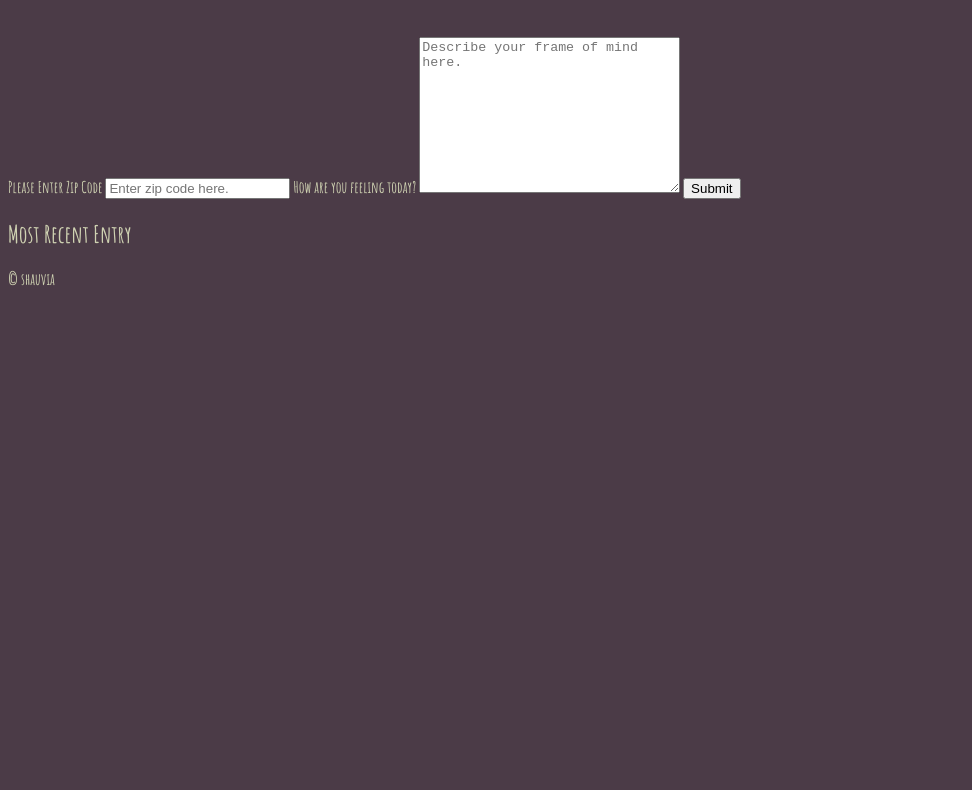
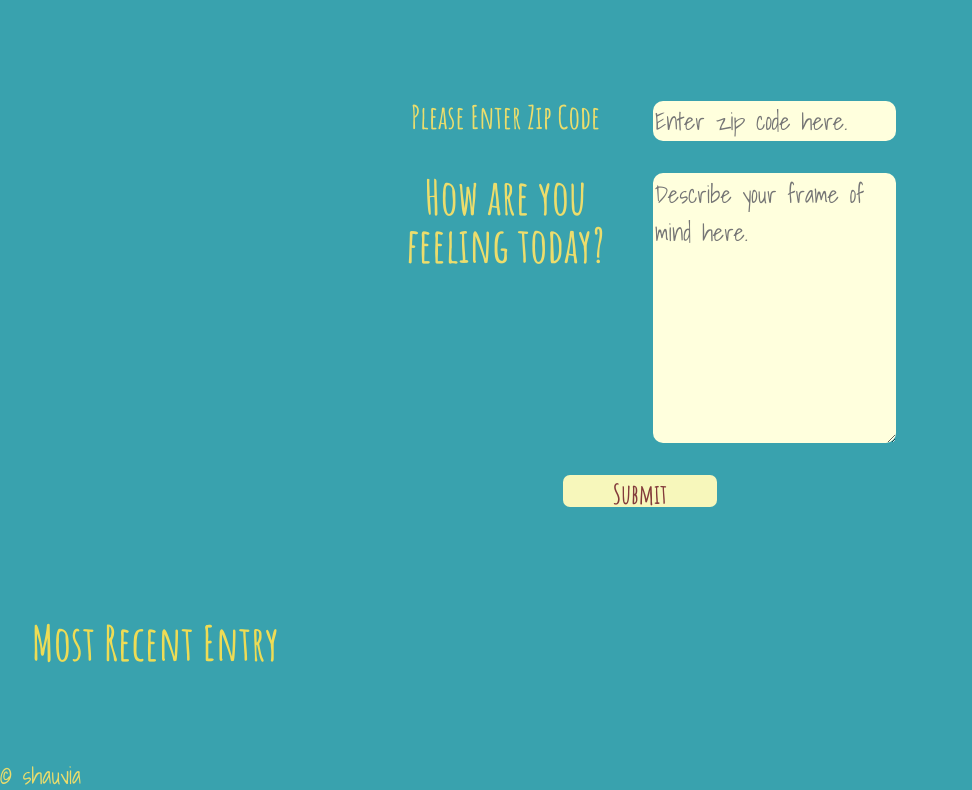
Before and after one commit to shauvia/weatherJournal, a plain HTML site: page index.html in a window 1280 px wide. Shown: the part 171-961 px from the top of the page, without its empty margins (0-972 px from the left). Before the commit the page ends 800 px from the top, so only its background shows below. Drawn offline with Linux system fonts and the light colour scheme; no server answers; a web font is replaced by a local one.

Commit message:
html, css finished

```diff
--- /dev/null
+++ b/css/reset.css
@@ -0,0 +1,48 @@
+/* http://meyerweb.com/eric/tools/css/reset/
+   v2.0 | 20110126
+   License: none (public domain)
+*/
+
+html, body, div, span, applet, object, iframe,
+h1, h2, h3, h4, h5, h6, p, blockquote, pre,
+a, abbr, acronym, address, big, cite, code,
+del, dfn, em, img, ins, kbd, q, s, samp,
+small, strike, strong, sub, sup, tt, var,
+b, u, i, center,
+dl, dt, dd, ol, ul, li,
+fieldset, form, label, legend,
+table, caption, tbody, tfoot, thead, tr, th, td,
+article, aside, canvas, details, embed,
+figure, figcaption, footer, header, hgroup,
+menu, nav, output, ruby, section, summary,
+time, mark, audio, video {
+	margin: 0;
+	padding: 0;
+	border: 0;
+	font-size: 100%;
+	font: inherit;
+	vertical-align: baseline;
+}
+/* HTML5 display-role reset for older browsers */
+article, aside, details, figcaption, figure,
+footer, header, hgroup, menu, nav, section {
+	display: block;
+}
+body {
+	line-height: 1;
+}
+ol, ul {
+	list-style: none;
+}
+blockquote, q {
+	quotes: none;
+}
+blockquote:before, blockquote:after,
+q:before, q:after {
+	content: '';
+	content: none;
+}
+table {
+	border-collapse: collapse;
+	border-spacing: 0;
+}
--- a/css/style.css
+++ b/css/style.css
@@ -1,14 +1,140 @@
 body {
-  color: rgb(207 210 178);
-  background-color: rgb(75, 59, 71);
-  font-family: 'Amatic SC', cursive;
-
-  /* font-family: 'Rock Salt', cursive; */
+  background-color: rgb(57, 162, 174);
+  color: rgb(236, 221, 108);
+  font-family: 'Shadows Into Light', cursive;
 
   /* font-family: 'Dawning of a New Day', cursive; */
 }
 
 h1 {
-  font-size: 5em;
+  font-size: 6em;
   text-align: center;
+  color: rgb(238, 220, 85);
+  font-family: 'Amatic SC', cursive;
 }
+h2{
+  font-size: 3em;
+  color: rgb(238, 220, 85);
+  font-family: 'Amatic SC', cursive;
+}
+
+.form {
+  display: grid;
+  grid-template-columns: 1fr 1fr;
+  grid-template-rows: repeat(3, auto);
+  column-gap: 5%;
+  grid-template-areas:
+    'zipLab input'
+    'labelPl feelArea'
+    'butSub butSub';
+  width: 40%;
+  margin: 10em auto 0 auto;
+}
+
+#zipLabel {
+  grid-area: zipLab;
+  font-family: 'Amatic SC', cursive;
+  text-align: center;
+  margin-top: 2vh;
+  font-size: 2em;
+}
+
+#zip {
+  grid-area: input;
+  font-family: 'Shadows Into Light', cursive;
+  color: rgb(131, 58, 58);
+  font-size: 1.5em;
+  margin-top: 2vh;
+  background-color: rgb(255, 255, 221);
+  border-radius: 10px;
+  border-style: none;
+}
+
+#feelLabel {
+  grid-area: labelPl;
+  font-family: 'Amatic SC', cursive;
+  text-align: center;
+  margin-top: 4vh;
+  font-size: 3em;
+}
+
+#feelings {
+  grid-area: feelArea;
+  color: rgb(131, 58, 58);
+  font-family: 'Shadows Into Light', cursive;
+  font-size: 1.5em;
+  background-color: rgb(255, 255, 221);
+  margin-top: 4vh;
+  border-radius: 10px;
+  border-style: none;
+}
+
+#generate {
+  grid-area: butSub;
+  color: rgb(131, 58, 58);
+  font-family: 'Amatic SC', cursive;
+  font-size: 1.7em;
+  background-color: rgb(247, 247, 187);
+  margin-top: 4vh;
+  border: none;
+  cursor: pointer;
+  width: 30%;
+  height: 4vh;
+  justify-self: center;
+  border-radius: 7px;
+}
+
+#entryHolder {
+  display: grid;
+  grid-template-columns: 4em 3em auto;
+  grid-template-rows: repeat(2, auto);
+  column-gap: 3%;
+  grid-template-areas:
+    'header header header'
+    'day temperatur uInput';
+  margin: 7em 2em 0 2em;
+}
+
+h2 {
+  grid-area: header;
+}
+
+#date {
+  grid-area: day;
+  margin-top: 1.5em;
+  font-size: 2em;
+  font-family: 'Amatic SC', cursive;
+}
+
+#temp {
+  grid-area: temperatur;
+  margin-top: 1.5em;
+  font-size: 2em;
+  font-family: 'Amatic SC', cursive;
+}
+
+#content {
+  grid-area: uInput;
+  margin-top: 1.5em;
+  font-size: 2em;
+}
+
+footer {
+  font-size: 1.5em;
+  margin-top: 2em;
+}
+
+
+
+
+/* Colors:
+USAFA Blue rgb(38, 84, 124);
+Languid Lavender rgb(229, 212, 237); nie na tło
+Cadet Blue: rgb(57, 162, 174) nie na tło
+Flax rgb(227, 216, 126);
+Ruby Red rgb(164, 22, 35)
+
+
+Zestaw 7:
+background-color: Cadet Blue rgb(57, 162, 174);
+color: Flax rgb(227, 216, 126); */
--- a/index.html
+++ b/index.html
@@ -2,22 +2,25 @@
 <html>
   <head>
     <meta charset="utf-8">
+    <link rel='stylesheet' href='css/reset.css'>
     <link rel="stylesheet" href="css/style.css">
     <link href="https://fonts.googleapis.com/css2?family=Amatic+SC:wght@700&display=swap" rel="stylesheet">
-    <link href="https://fonts.googleapis.com/css2?family=Rock+Salt&display=swap" rel="stylesheet">
-    <link href="https://fonts.googleapis.com/css2?family=Dawning+of+a+New+Day&display=swap" rel="stylesheet">
+    <!-- <link href="https://fonts.googleapis.com/css2?family=Rock+Salt&display=swap" rel="stylesheet">
+    <link href="https://fonts.googleapis.com/css2?family=Dawning+of+a+New+Day&display=swap" rel="stylesheet"> -->
+    <link href="https://fonts.googleapis.com/css2?family=Syne+Mono&display=swap" rel="stylesheet">
+    <link href="https://fonts.googleapis.com/css2?family=Calligraffitti&family=Shadows+Into+Light&family=Syne+Mono&display=swap" rel="stylesheet">
     <title>Weather Journal App</title>
   </head>
   <body>
     <header>
       <h1>Weather Journal App</h1>
     </header>
-    <form>
-      <label for="zip">Please Enter Zip Code</label>
+    <form class="form">
+      <label for="zip" id="zipLabel" >Please Enter Zip Code</label>
       <input type="text" id="zip" name="zip" placeholder="Enter zip code here.">
-      <label for="feelings">How are you feeling today?</label>
-      <textarea id="feelings" placeholder="Describe your frame of mind here." rows="10" cols="30"></textarea>
-      <button id="generate" type="submit">Submit</button>
+      <label for="feelings" id="feelLabel">How are you feeling today?</label>
+      <textarea id="feelings" placeholder="Describe your frame of mind here." rows="7" cols="25"></textarea>
+      <button id="generate" type="button">Submit</button>
     </form>
     <section id="entryHolder">
       <h2>Most Recent Entry</h2>
@@ -28,6 +31,7 @@
     <footer>
       <p>&copy; shauvia</p>
     </footer>
+    <script src="js/app.js"></script>
 
   </body>
 </html>
--- /dev/null
+++ b/js/app.js
@@ -0,0 +1,88 @@
+
+async function postInput(url = '', input = {}){
+  let response = await fetch(url, {method: "POST", headers: {
+    'Content-type': 'application/json',
+  },
+  body: JSON.stringify(input),
+});
+  console.log("Fetch returned: ", response);
+  let NewRes = await response.text();
+  console.log('NewRes: ', NewRes);
+}
+
+
+let baseURL = 'https://api.openweathermap.org/data/2.5/weather?zip=';
+let apiKey = '&appid=5289d2618fbe314688d67b5f54a15e24';
+
+
+// api.openweathermap.org/data/2.5/weather?zip={zip code},{country code}&appid={API key}
+
+async function getData(baseURL, zip, apiKey){
+  console.log('adress:', baseURL+zip+apiKey )
+  let response = await fetch(baseURL+zip+apiKey);
+  let data = await response.json();
+  console.log('data:', data);
+  return data;
+}
+
+let today = new Date();
+
+let dayDate = (today.getMonth()+1)+'/'+today.getDate()+'/'+today.getFullYear();  // from https://phoenixnap.com/kb/how-to-get-the-current-date-and-time-javascript
+
+console.log(dayDate);
+
+async function postData(url = '', input){
+  let response = await fetch(url, {method: "POST", headers: {
+    'Content-type': 'application/json',
+  },
+  body: JSON.stringify(input),
+});
+  console.log("Fetch zwrócony: ", response);
+  let NewRes = await response.text();
+  console.log('NewRes: ', NewRes);
+}
+
+async function getAllData(url = '') {
+  let response = await fetch(url, { method: 'GET' }); // domyslnie zapytanie GET
+  console.log("Fetch returned:", response);
+  let content = await response.json(); // dobranie sie do tresci jest asynchroniczne, trzeba czekac
+  console.log('content', content);
+  return content;
+}
+
+function kelvinToFahrenheit(temp){
+  let fahrTemp = Math.round((temp - 273.15) * 9/5 + 32);
+  return fahrTemp;
+}
+
+
+function displayAllData(data){
+  let Ftemp = kelvinToFahrenheit(data.temp);
+  let date = document.getElementById('date').textContent = data.date;
+  let temp = document.getElementById('temp').textContent = Ftemp + " " + 'F';
+  let content = document.getElementById('content').textContent = data.userResponse;
+  console.log(1);
+}
+
+
+
+
+let weatherInfo;
+async function performAction(event){
+  const zipCode = document.getElementById('zip').value;
+  const userInput = document.getElementById('feelings').value;
+  console.log("zipCode: ", zipCode);
+  weatherInfo = await getData(baseURL, zipCode, apiKey);
+  console.log("temp", weatherInfo.main.temp);
+  await postData('http://localhost:3000/postData', {temp: weatherInfo.main.temp, date: dayDate, userResponse: userInput});
+  allData = await getAllData('http://localhost:3000/getData');
+  console.log('allData', allData);
+  displayAllData(allData);
+}
+
+document.getElementById('generate').addEventListener('click', performAction);
+
+(async() => {
+  let allData = await getAllData('http://localhost:3000/getData');
+  displayAllData(allData);
+})();
```
